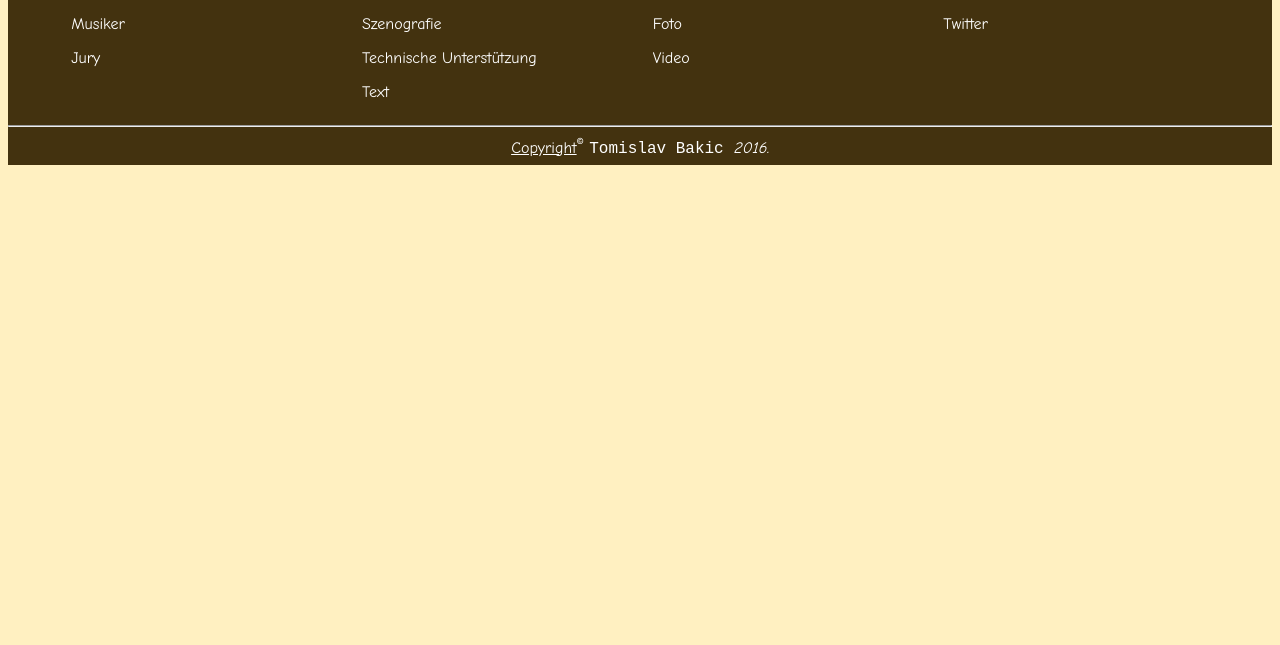
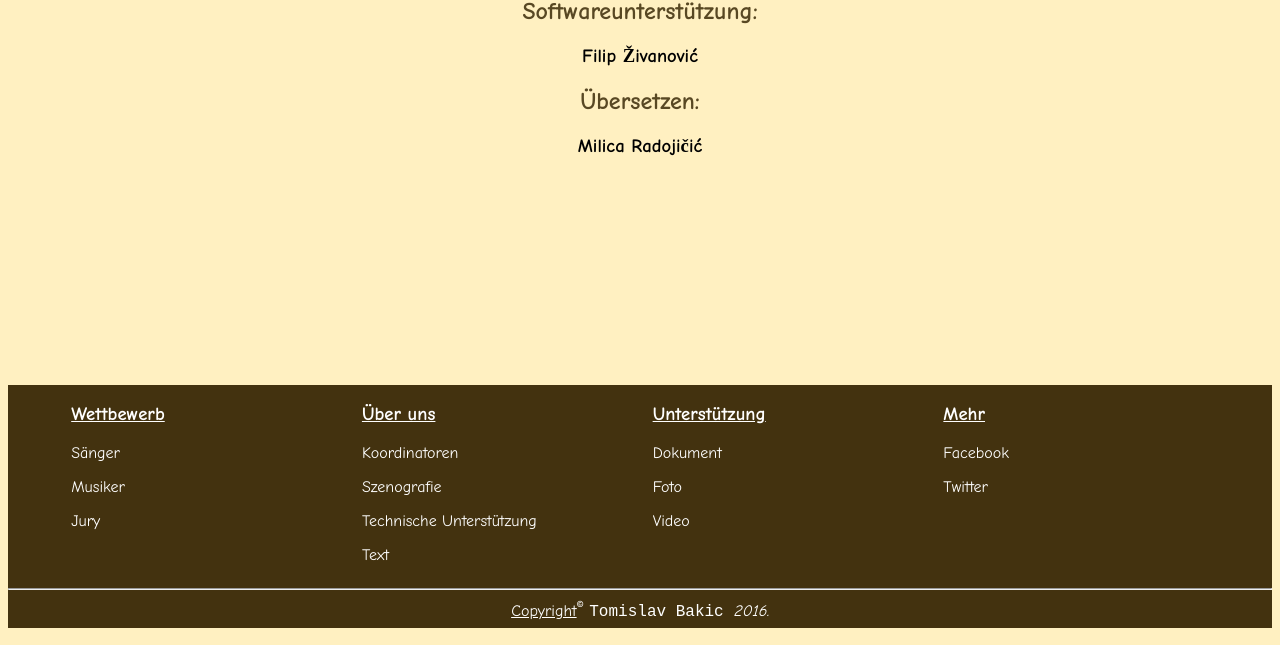
Before and after one commit to tomislavbakic/tomislavbakic.github.io, a plain HTML site: page deu/Document.html in a window 1280 px wide. Shown: the part 155-800 px from the top of the page. Drawn offline with Linux system fonts and the light colour scheme.

Commit message:
Add files via upload

```diff
--- a/deu/Document.html
+++ b/deu/Document.html
@@ -9,7 +9,13 @@
 <meta name="viewport" content="width=device-width,initial-scale=1.0">
 <link rel="stylesheet" type="text/css" href="../css/index.css">
 
-
+<style type="text/css">
+	.document{
+		text-align: center;
+		margin-top: 3%;
+		margin-bottom: 18%;
+	}
+</style>
 	<title>Dokument</title>
 </head>
 <body>
@@ -33,7 +39,14 @@
 </div>
 <!--THE END OF NAVIGATION MENU-->
 
+<div class="document">
+	<h1>Vielen Dank für Ihre Hilfe!</h1>
 
+	<h2>Softwareunterstützung:</h2>
+	<h3>Filip Živanović</h3>
+	<h2>Übersetzen:</h2>
+	<h3>Milica Radojičić</h3>
+</div>
 
 
 
```
